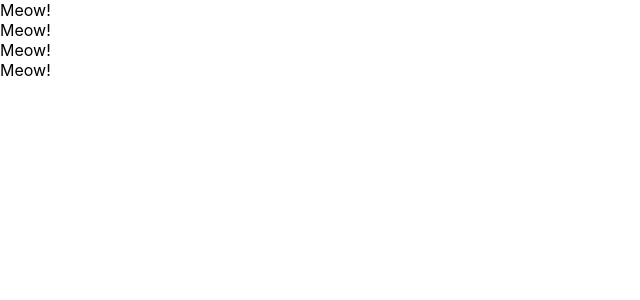
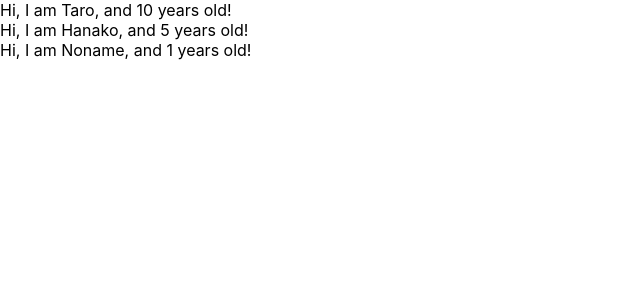
Before and after one commit to ryoma-hub/udemy-react-redux-crud-application, a React (Create React App) app: page / in a window 1280 px wide. Shown: the top 300 px of the page, without its empty margins (0-640 px from the left). Built offline with nearby package versions, Linux system fonts and the light colour scheme.

Commit message:
learn props of component

```diff
--- a/src/App.js
+++ b/src/App.js
@@ -1,31 +1,28 @@
 import React  from 'react';
 
-// class App extends Component {
-//   render() {
-//     return(
-//       <React.Fragment>
-//         <label htmlFor="bar">bar</label>
-//         <input type="text" onChange={() => {console.log("I am clicked.")}}/>
-//       </React.Fragment>
-//     )
-//   }
-// }
-
-
 const App = () => {
+  const profiles = [
+    { name: "Taro", age:10},
+    { name: "Hanako", age:5},
+    { name: "Noname"}
+  ]
   return(
     <div>
-      <Cat />
-      <Cat />
-      <Cat />
-      <Cat />
+      {
+      	profiles.map((profile, index) => {
+          return <User name={profile.name} age={profile.age} key={index}/>
+	})
+      }
     </div>
   )
 }
 
-const Cat = () => {
-  return <div>Meow!</div>
+const User = (props) => {
+  return <div>Hi, I am {props.name}, and {props.age} years old!</div>
 }
 
+User.defaultProps = {
+  age: 1
+}
 
 export default App;
```
